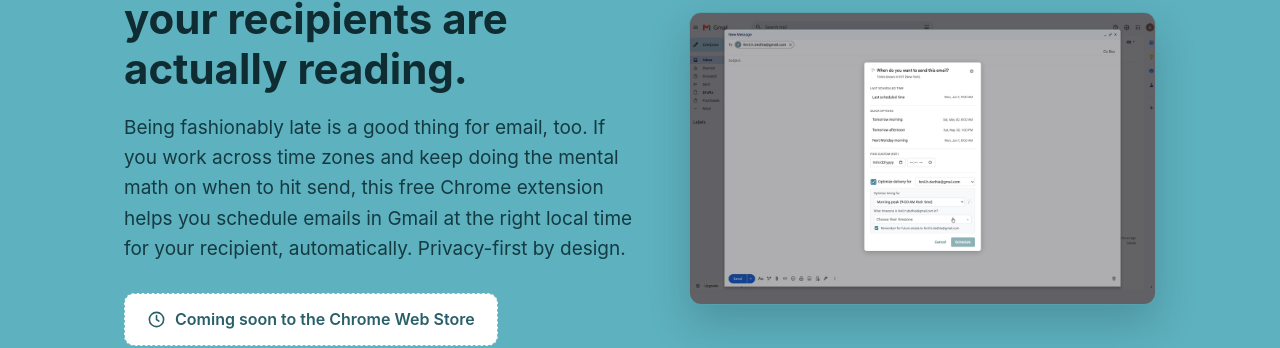
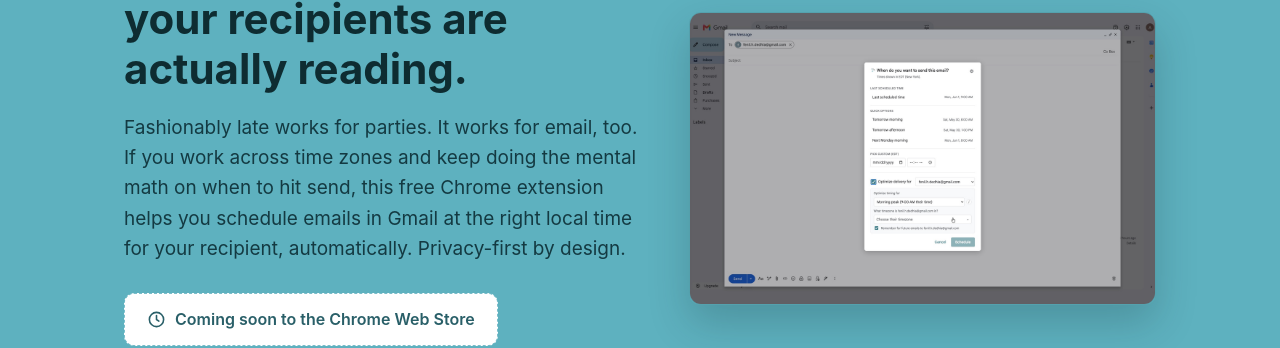
Before and after one commit to fenil-dedhia/OutboxIQ, a Jekyll site: the page built from docs/index.html, in a window 1280 px wide and 900 px high. Shown: the part 235-583 px from the top of the window. Built offline with Jekyll 4.4.1, drawn with Linux system fonts in a browser that asks for light colours.

Commit message:
copy(site): new hero subhead opener ("works for parties... for email, too")
Co-Authored-By: Claude Opus 4.8 (1M context) <noreply@anthropic.com>

```diff
--- a/docs/index.html
+++ b/docs/index.html
@@ -605,8 +605,9 @@ title: "Fashionably Late — Schedule Gmail emails in your recipient's time zone
               <span class="fl-tagline">Schedule emails at their perfect time</span>
               <h1>Your emails arrive when your recipients are actually reading.</h1>
               <p class="fl-lede">
-                Being fashionably late is a good thing for email, too. If you work
-                across time zones and keep doing the mental math on when to hit
+                Fashionably late works for parties. It works for email, too. If
+                you work across time zones and keep doing the mental math on when
+                to hit
                 send, this free Chrome extension helps you schedule emails in
                 Gmail at the right local time for your recipient, automatically.
                 Privacy-first by design.
```
